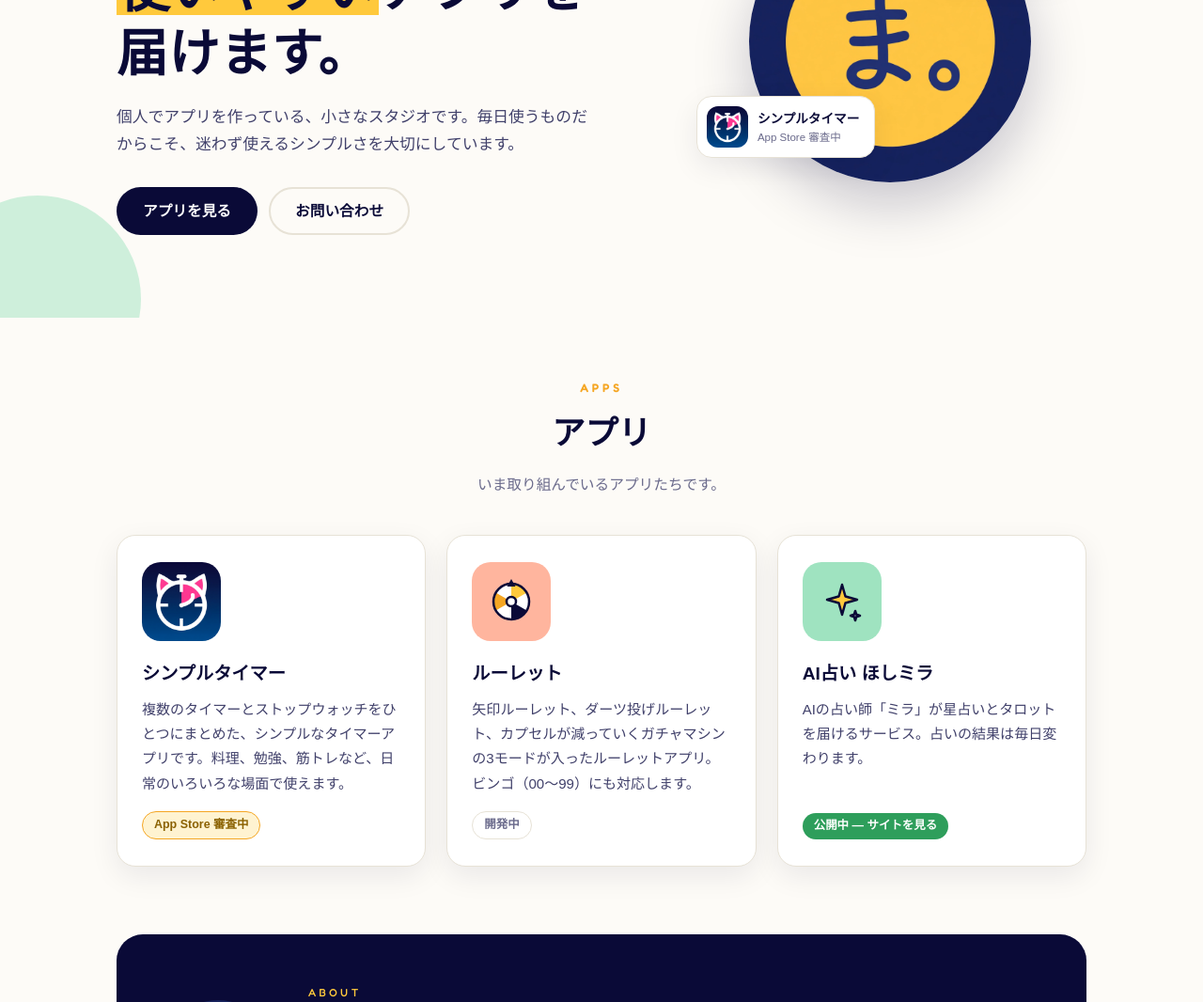
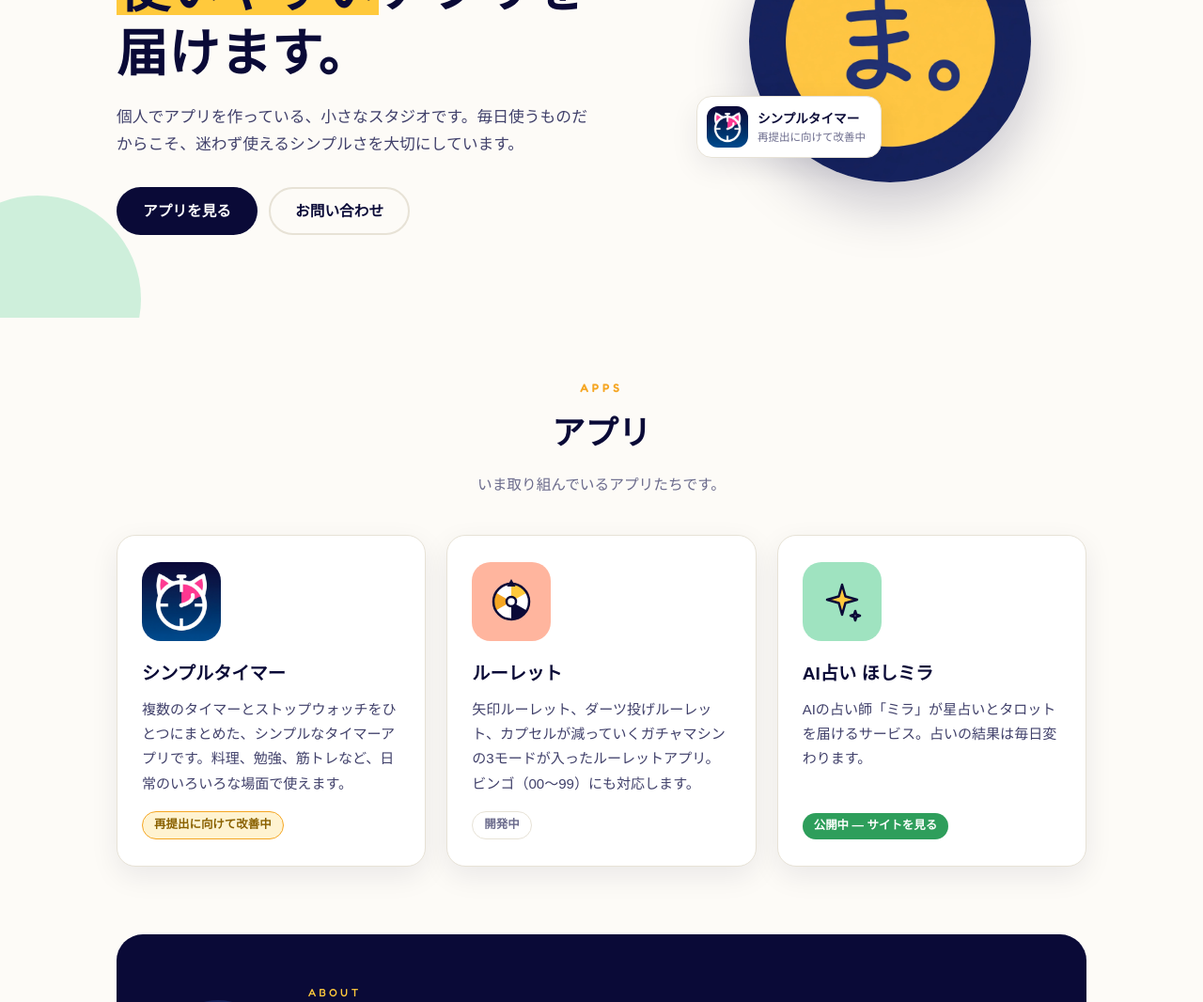
Before and after one commit to maxa999jp/maxa999jp.github.io, a plain HTML site: page index.html in a window 1280 px wide. Shown: the part 300-1366 px from the top of the page at 94% size. Drawn offline with Linux system fonts and the light colour scheme; a web font is replaced by a local one.

Commit message:
シンプルタイマーのバッジを「再提出に向けて改善中」に更新（4.3却下を受けて）

```diff
--- a/index.html
+++ b/index.html
@@ -237,7 +237,7 @@
         <img class="logo-big" src="logo.webp" alt="ままるスタジオのロゴ（黄色い丸に紺色の「ま。」）" />
         <div class="float-card fc-timer">
           <img src="timer-icon.png" alt="" />
-          <span>シンプルタイマー<small>App Store 審査中</small></span>
+          <span>シンプルタイマー<small>再提出に向けて改善中</small></span>
         </div>
         <div class="float-card fc-note">
           <span class="dot" aria-hidden="true"><svg width="22" height="22" viewBox="0 0 24 24" fill="none" stroke="#0a0a37" stroke-width="2" stroke-linecap="round" stroke-linejoin="round"><path d="M12 20h9"/><path d="M16.5 3.5a2.1 2.1 0 0 1 3 3L7 19l-4 1 1-4Z"/></svg></span>
@@ -259,7 +259,7 @@
           <img class="icon" src="timer-icon.png" alt="シンプルタイマーのアプリアイコン" />
           <h3>シンプルタイマー</h3>
           <p>複数のタイマーとストップウォッチをひとつにまとめた、シンプルなタイマーアプリです。料理、勉強、筋トレなど、日常のいろいろな場面で使えます。</p>
-          <span class="status status-review">App Store 審査中</span>
+          <span class="status status-review">再提出に向けて改善中</span>
         </article>
         <article class="card">
           <div class="icon-emoji icon-roulette" aria-hidden="true"><svg width="48" height="48" viewBox="0 0 48 48"><circle cx="24" cy="24" r="19" fill="#fff"/><path d="M24 24 L24 5 A19 19 0 0 1 40.5 14.5 Z" fill="#ffc93c"/><path d="M24 24 L40.5 33.5 A19 19 0 0 1 24 43 Z" fill="#0a0a37"/><path d="M24 24 L7.5 33.5 A19 19 0 0 1 7.5 14.5 Z" fill="#f5a623"/><circle cx="24" cy="24" r="19" fill="none" stroke="#0a0a37" stroke-width="2.5"/><circle cx="24" cy="24" r="5" fill="#fff" stroke="#0a0a37" stroke-width="2.5"/><path d="M24 0 L28.5 8 L19.5 8 Z" fill="#0a0a37"/></svg></div>
```
